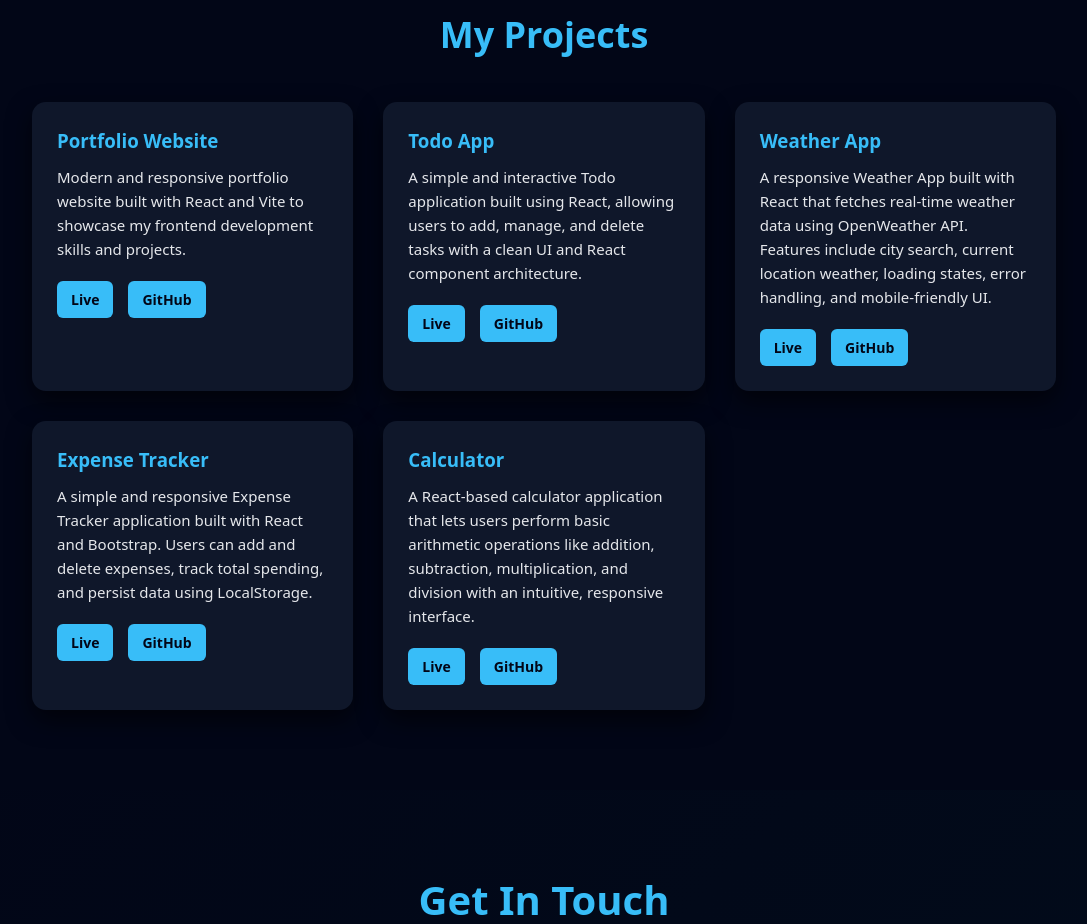
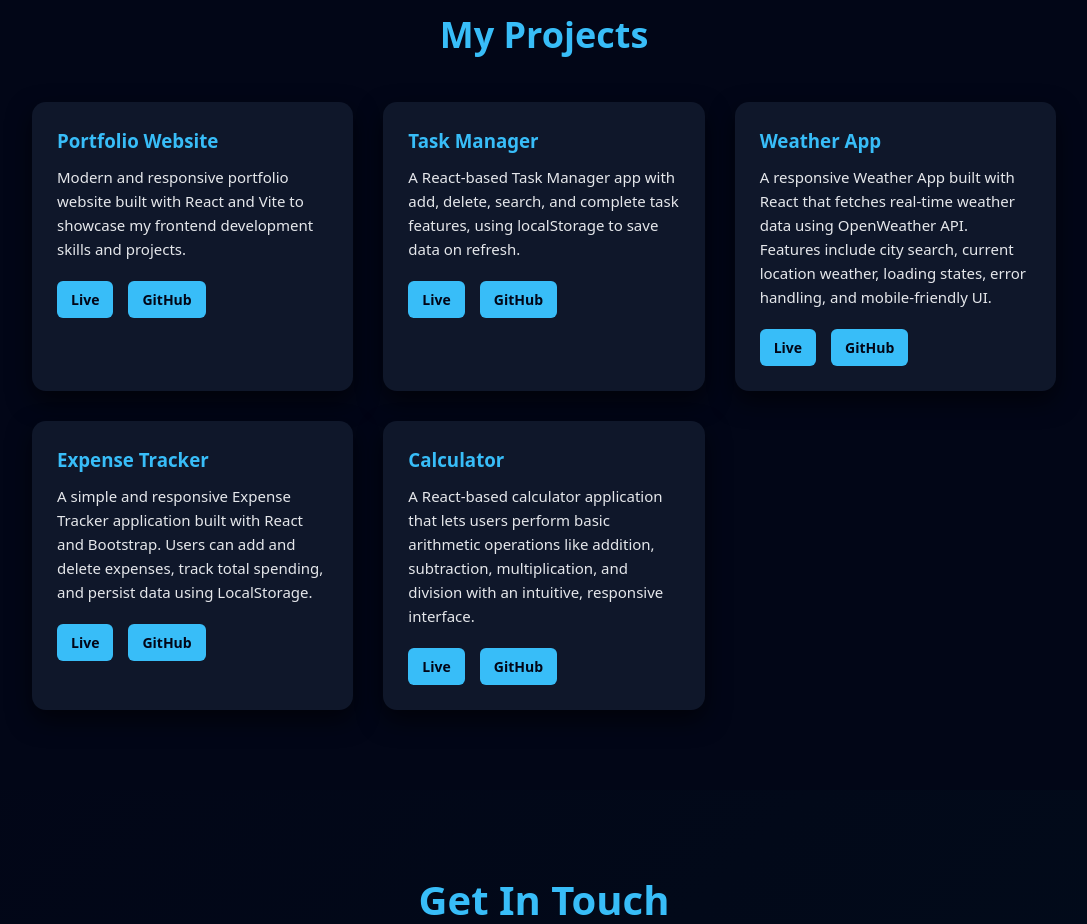
Before and after one commit to RoshanSaifi93/Portfolio, a React (Vite) app: page / in a window 1280 px wide. Shown: the part 1700-2624 px from the top of the page, without its empty margins (96-1183 px from the left). Built offline with nearby package versions, Linux system fonts and the light colour scheme.

Commit message:
fix project bugs

```diff
--- a/src/Components/Projects.jsx
+++ b/src/Components/Projects.jsx
@@ -9,11 +9,11 @@ const projectData = [
     github: "https://github.com/RoshanSaifi93/Syntecxhub_Portfolio.git",
   },
   {
-    title: "Todo App",
+    title: "Task Manager",
     description:
-      "A simple and interactive Todo application built using React, allowing users to add, manage, and delete tasks with a clean UI and React component architecture.",
-    live: "#",
-    github: "https://github.com/RoshanSaifi93/ToDo-React-App",
+      "A React-based Task Manager app with add, delete, search, and complete task features, using localStorage to save data on refresh.",
+    live: "https://to-do-react-app-n9pg-mb2n370si-roshan-saifis-projects.vercel.app",
+    github: "https://github.com/RoshanSaifi93/Task-Manager.git",
   },
   {
     title: "Weather App",
```
